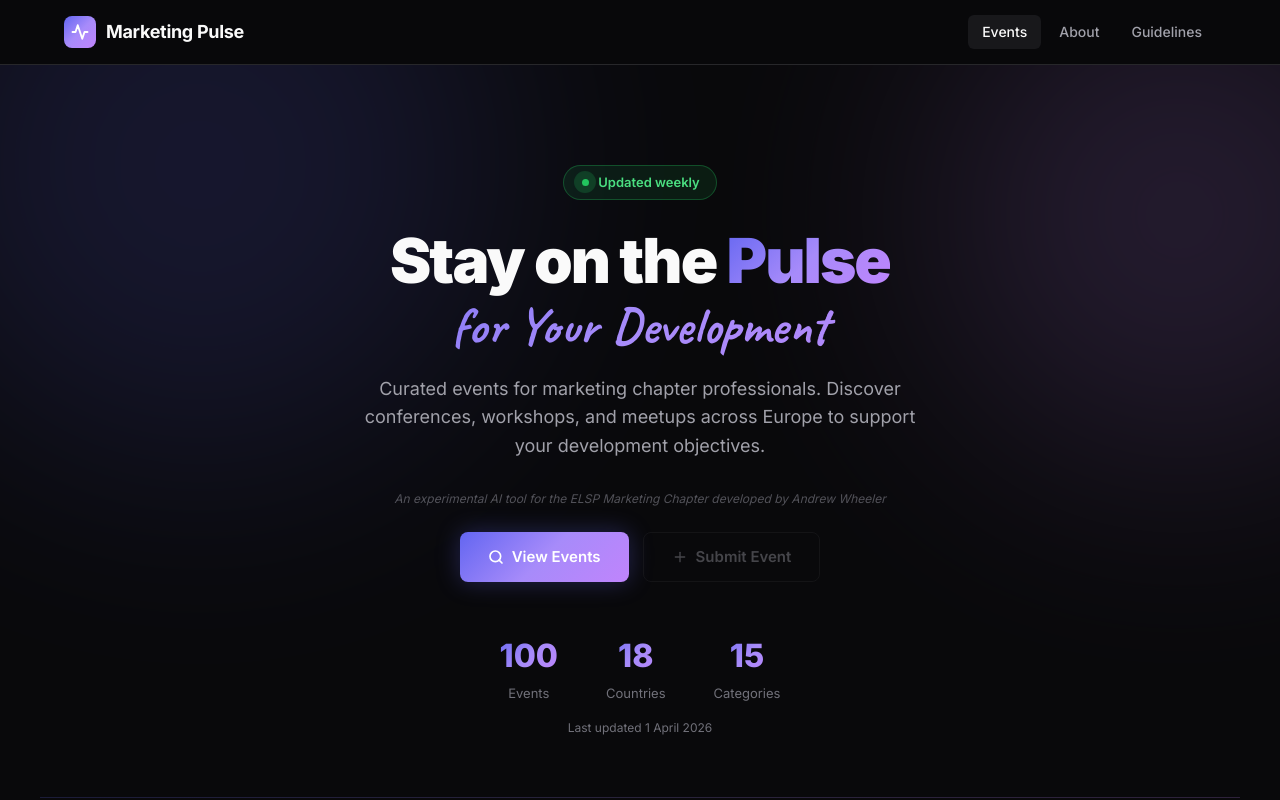
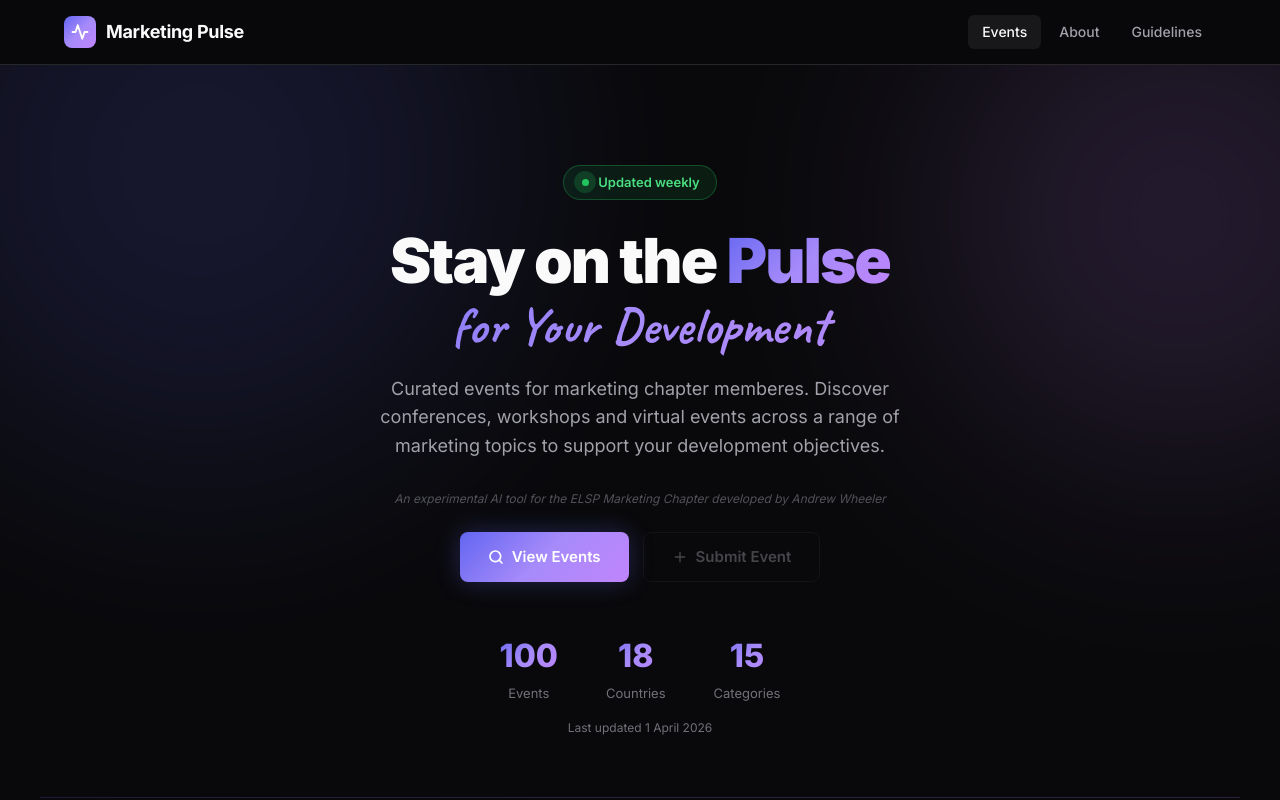
Before and after one commit to MarktelHQ/marketing-pulse, a plain HTML site: page index.html in a window 1280 px wide. Shown: the top 800 px of the page. Drawn offline with Linux system fonts and the light colour scheme.

Commit message:
Update index.html

```diff
--- a/index.html
+++ b/index.html
@@ -219,7 +219,7 @@ html { scroll-behavior:smooth; }
       <span class="handwritten">for Your Development</span>
     </h1>
 
-    <p class="tagline">Curated events for marketing chapter professionals. Discover conferences, workshops, and meetups across Europe to support your development objectives.</p>
+    <p class="tagline">Curated events for marketing chapter memberes. Discover conferences, workshops and virtual events across a range of marketing topics to support your development objectives.</p>
     <p class="disclaimer">An experimental AI tool for the ELSP Marketing Chapter developed by Andrew Wheeler</p>
 
     <div class="hero-ctas">
```
